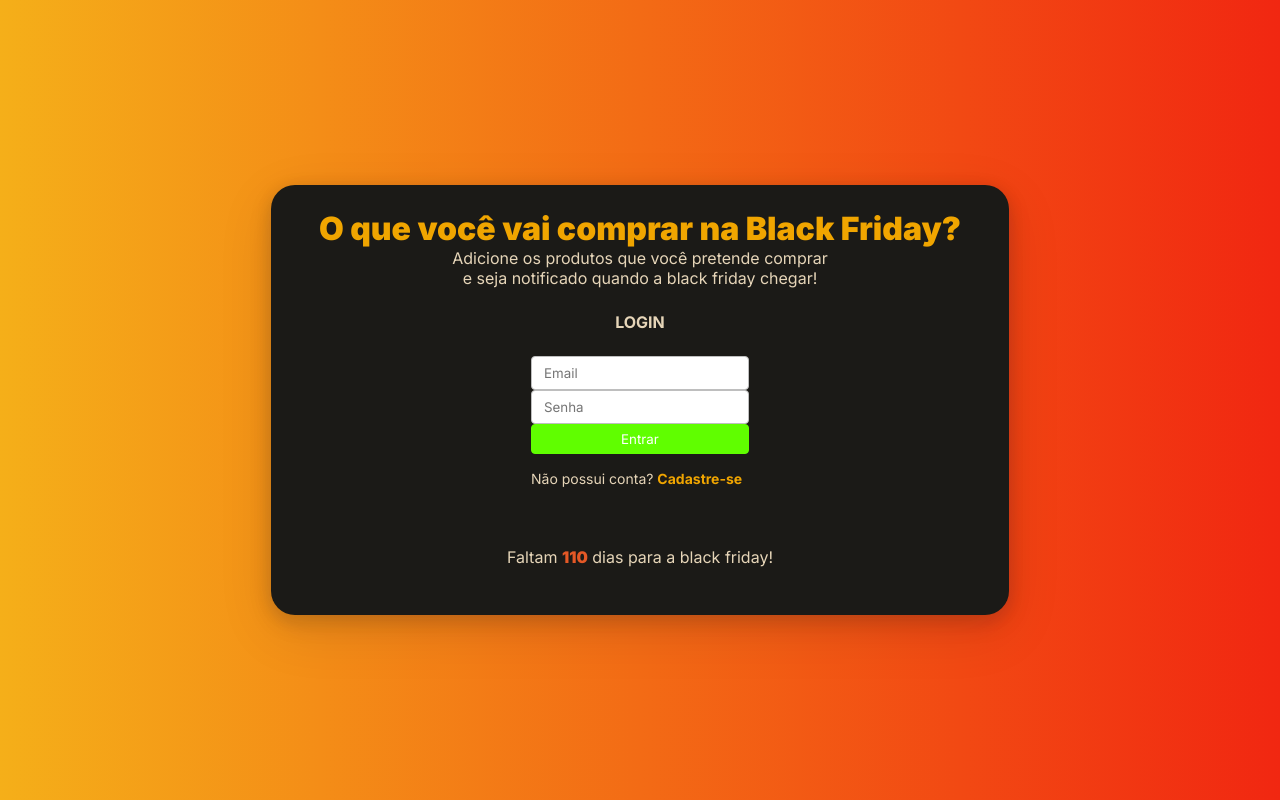
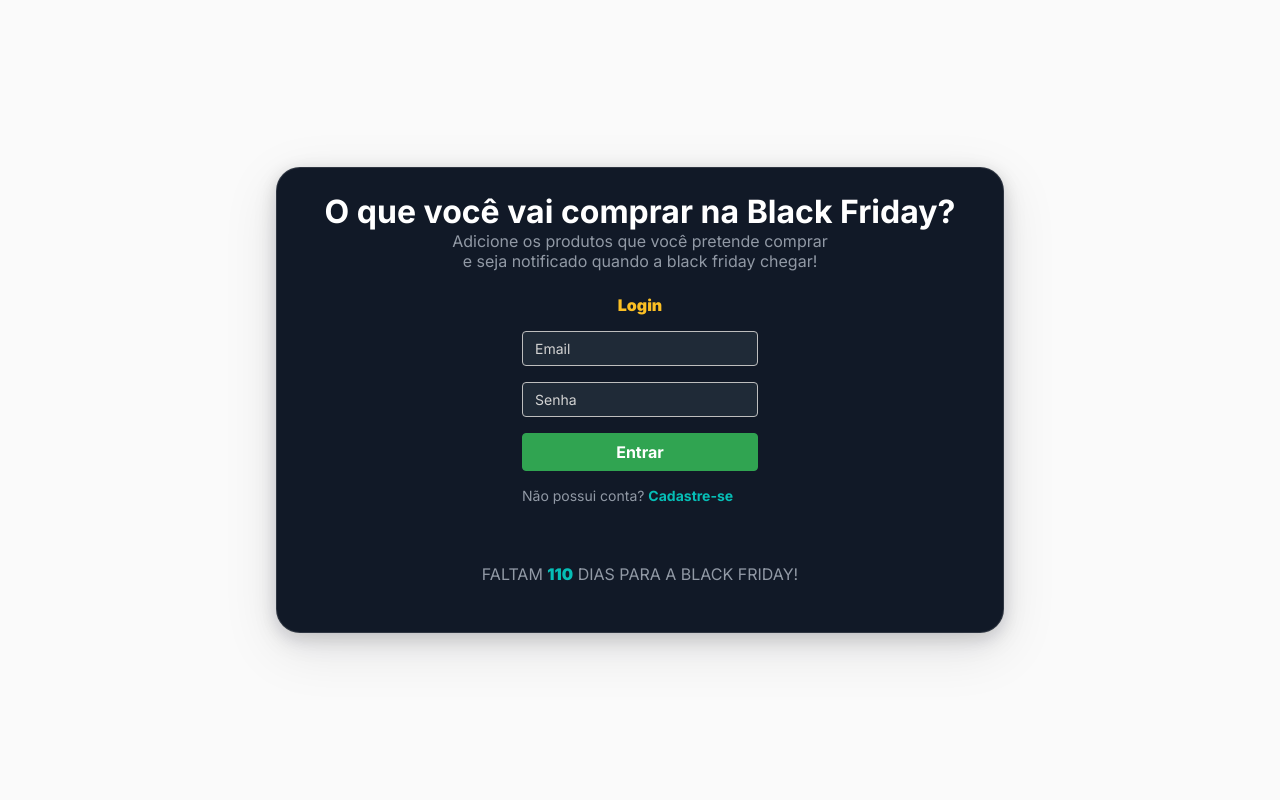
Before and after one commit to pedrocleal/black-friday-compras, a React (Vite) app: page /login in a window 1280 px wide. Built offline with nearby package versions, Linux system fonts and the light colour scheme.

Commit message:
fix: ui colors

```diff
--- a/src/components/App/styles.js
+++ b/src/components/App/styles.js
@@ -13,7 +13,9 @@ export const Container = styled.div`
   width: 100%;
   height: 100%;
 
-  background: #1B1A17;
+  background: ${({ theme }) => theme.background};
+  border: 1px solid rgba(255, 255, 255, 0.125);
+
   border-radius: 24px;
   box-shadow: rgba(17, 17, 26, 0.1) 0px 4px 16px, rgba(17, 17, 26, 0.1) 0px 8px 24px, rgba(17, 17, 26, 0.1) 0px 16px 56px;
 `
@@ -30,9 +32,9 @@ export const Header = styled.div`
   padding: 0 24px;
 
   h1 {
-    font-weight: 900;
+    font-weight: bold;
     font-size: 32px;
-    color: ${({ theme }) => theme.primary};
+    color: #fff;
   }
 
   p {
--- a/src/components/Countdown/index.jsx
+++ b/src/components/Countdown/index.jsx
@@ -1,7 +1,6 @@
 import { Container } from "./styles"
 
 export function Countdown() {
-
   function getDaysUntilBlackFriday() {
     const blackFridayDate = new Date('Nov 25, 2022 00:00:00').getTime();
     const now = new Date().getTime();
@@ -16,7 +15,7 @@ export function Countdown() {
 
   return (
     <Container>
-      <span>Faltam <strong>{getDaysUntilBlackFriday()}</strong> dias para a black friday!</span>
+      <span>FALTAM <strong>{getDaysUntilBlackFriday()}</strong> DIAS PARA A BLACK FRIDAY!</span>
     </Container>
   )
 }
--- a/src/components/FormGroup/styles.js
+++ b/src/components/FormGroup/styles.js
@@ -1,8 +1,12 @@
 import styled from 'styled-components'
 
 export const Container = styled.div`
+  margin-bottom: 16px;
   width: 100%;
-  margin-bottom: 16px;
+  display: flex;
+  align-items: flex-start ;
+  justify-content: center;
+  flex-direction: column;
 
   span {
     color: red;
--- a/src/components/Input.js
+++ b/src/components/Input.js
@@ -1,12 +1,20 @@
 import styled from "styled-components";
 
 const Input = styled.input`
+  width: 100%;
   padding: 8px 12px;
-  width: 100%;
+  font-size: 14px;
   font-family: 'Inter', sans-serif;
+  background: #1F2A37;
   border: 1px solid #bebebe;
+  color: #fafafa;
   border-radius: 4px;
   outline: none;
+
+
+  &::placeholder {
+    color: #d3d3d3;
+  }
 `
 
 export default Input
--- a/src/pages/Landing/styles.js
+++ b/src/pages/Landing/styles.js
@@ -8,21 +8,25 @@ export const ActionsContainer = styled.div`
 
   a {
     text-align: center;
-    background: #ddd;
-    color: #000;
-    font-weight: bold;
+    color: #d3d3d3;
+    font-weight: 700;
+    font-size: 18px;
     display: flex;
     align-items: center;
     justify-content: center;
     margin: 0px 12px;
     height: 200px;
-    width: 200px;
+    width: 250px;
     padding: 52px;
     border-radius: 12px;
     transition: all 0.2s ease-in-out;
+    background: ${({ theme }) => theme.secondary};
+    border-radius: 12px;
+    border: 1px solid #fafafa;
 
     &:hover {
-      transform: scale(1.05)
+      background: #FBBF24;
+      color: #1e1e1e;
     }
   }
 
--- a/src/pages/Login/index.jsx
+++ b/src/pages/Login/index.jsx
@@ -2,6 +2,7 @@ import { Container, Form } from './styles';
 import Input from '../../components/Input';
 import { useState } from 'react';
 import { Link } from 'react-router-dom';
+import { FormGroup } from '../../components/FormGroup'
 
 export function Login() {
 
@@ -17,21 +18,25 @@ export function Login() {
   return (
     <Container>
       <Form>
-        <h4>LOGIN</h4>
+        <h4>Login</h4>
 
+        <FormGroup>
           <Input
             value={input}
             onChange={(e) => setInput(e.target.value)}
             type='text'
             placeholder='Email'
           />
+        </FormGroup>
 
+        <FormGroup>
           <Input
             value={password}
             onChange={(e) => setPassword(e.target.value)}
             type='password'
             placeholder='Senha'
           />
+        </FormGroup>
 
         <button onClick={(e) => handleFormSubmit(e)}>Entrar</button>
       </Form>
--- a/src/pages/Login/styles.js
+++ b/src/pages/Login/styles.js
@@ -7,7 +7,7 @@ export const Container = styled.div`
     color: ${({ theme }) => theme.textColor};
 
     a {
-      color: ${({ theme }) => theme.primary};
+      color: ${({ theme }) => theme.secondary};
       font-weight: bold;
     }
   }
@@ -16,23 +16,26 @@ export const Container = styled.div`
 export const Form = styled.form`
   display: flex;
   align-items: center;
-  justify-content: flex-start;
+  justify-content: center;
 
   flex-direction: column;
 
   h4 {
-    color: ${({ theme }) => theme.textColor};
-    margin-bottom: 24px;
+    color: ${({ theme }) => theme.primary};
+    margin-bottom: 16px;
+    font-weight: 900;
   }
 
   button {
     width: 100%;
-    padding: 6px;
+    padding: 8px 12px;
     border-radius: 4px;
-    border: 1px solid #60FE00;
-    background: #60FE00;
+    border: 1px solid #30A451;
+    background: #30A451;
     color: #fff;
     font-family: 'Inter', sans-serif;
-    font-weight: 500;
+    font-weight: 700;
+    font-size: 16px;
+    outline: none;
   }
 `
--- a/src/pages/SignUp/index.jsx
+++ b/src/pages/SignUp/index.jsx
@@ -7,7 +7,6 @@ import { useState } from "react";
 import useErrors from "../../hooks/useErrors";
 
 export function SignUp() {
-
   const [username, setUsername] = useState('')
   const [email, setEmail] = useState('')
   const [password, setPassword] = useState('')
--- a/src/pages/SignUp/styles.js
+++ b/src/pages/SignUp/styles.js
@@ -7,7 +7,7 @@ export const Container = styled.div`
     color: ${({ theme }) => theme.textColor};
 
     a {
-      color: ${({ theme }) => theme.primary};
+      color: ${({ theme }) => theme.secondary};
       font-weight: bold;
     }
   }
@@ -17,23 +17,27 @@ export const Form = styled.form`
   display: flex;
   align-items: center;
   justify-content: flex-start;
+  width: 100%;
+  max-width: 500px;
 
   flex-direction: column;
 
   h4 {
-    color: ${({ theme }) => theme.textColor};
-    margin-bottom: 24px;
+    color: ${({ theme }) => theme.primary};
+    margin-bottom: 16px;
+    font-weight: 900;
   }
 
   button {
     width: 100%;
-    padding: 6px;
+    padding: 8px 12px;
     border-radius: 4px;
-    border: 1px solid #60FE00;
-    background: #60FE00;
+    border: 1px solid #30A451;
+    background: #30A451;
     color: #fff;
     font-family: 'Inter', sans-serif;
-    font-weight: 500;
+    font-weight: 700;
+    font-size: 16px;
     outline: none;
   }
 `
--- a/src/styles/colors.js
+++ b/src/styles/colors.js
@@ -1,6 +1,6 @@
 export default {
-  background: '#1b1a17',
-  primary: '#F0A500',
-  secondary: '#E45826',
-  textColor: '#E6D5B8'
+  background: '#111927',
+  primary: '#FBBF24',
+  secondary: '#06beb6',
+  textColor: '#9199A5'
 }
--- a/src/styles/globals.js
+++ b/src/styles/globals.js
@@ -9,17 +9,12 @@ export default createGlobalStyle`
   }
 
   body {
-    width: 100vw;
     height: 100vh;
-
     font-size: 16px;
     display: flex;
     align-items: center;
     justify-content: center;
-
-    background: #f12711;  /* fallback for old browsers */
-    background: -webkit-linear-gradient(to right, #f5af19, #f12711);  /* Chrome 10-25, Safari 5.1-6 */
-    background: linear-gradient(to right, #f5af19, #f12711); /* W3C, IE 10+/ Edge, Firefox 16+, Chrome 26+, Opera 12+, Safari 7+ */
+    background: #fafafa;
   }
 
   button {
```
Lines whose indentation alone changed are shown as unchanged.
